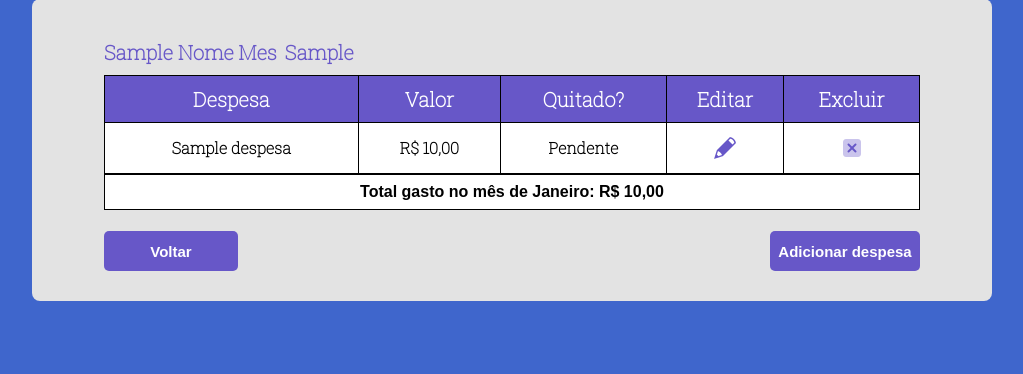
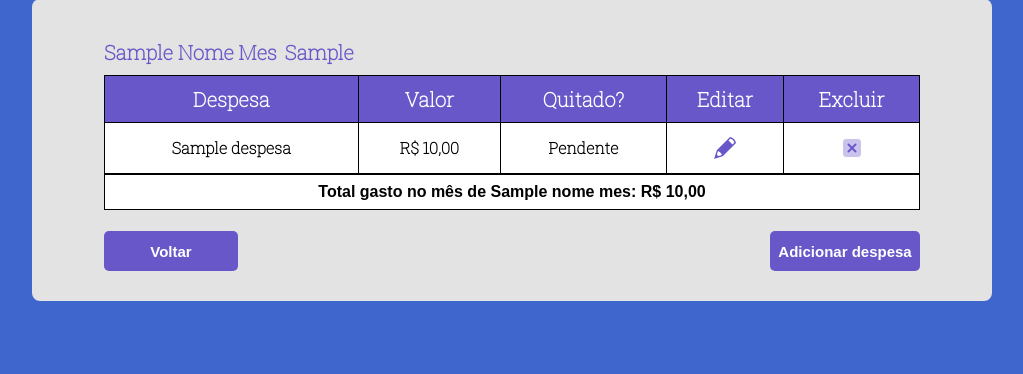
Before and after one commit to LuisBocchini/GastosMensais, a Flask app: template templates/despesas/despesas.html in a window 1280 px wide. Shown: the part 220-594 px from the top of the page, without its empty margins (128-1151 px from the left). Run offline with Flask 2, Linux system fonts and the light colour scheme; the template is opened without the code that fills it: most values are stand-ins (such as "Sample title", 1, 10 or a date in 2020); lists and menus that the app fills with data are empty; parts of the project's set-up code (start-up, migrations or seed data) failed here and were passed over.

Commit message:
Ajustando nome do mês na tela de despesas

```diff
--- a/templates/despesas/despesas.html
+++ b/templates/despesas/despesas.html
@@ -38,7 +38,7 @@
           </table>
           <table class="tabela_despesas">
             <tr class="total">
-                <th>Total gasto no mês de Janeiro: R$ {{total}},00</th>
+                <th>Total gasto no mês de {{nome_mes}}: R$ {{total}},00</th>
             </tr>
           </table>
 
```
